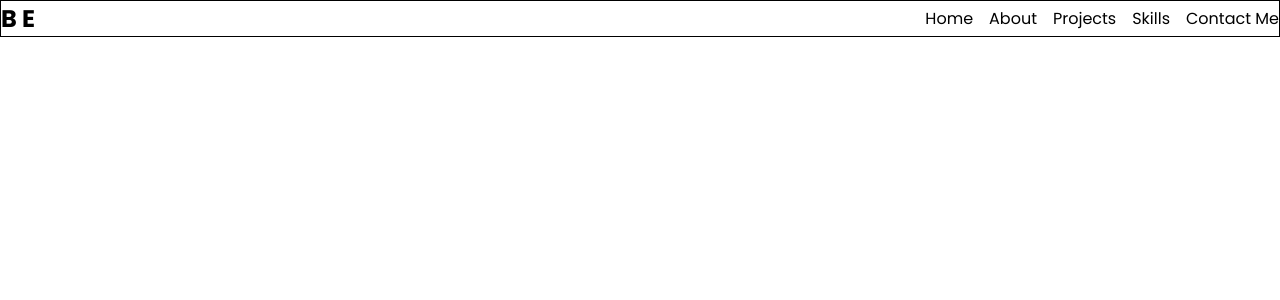
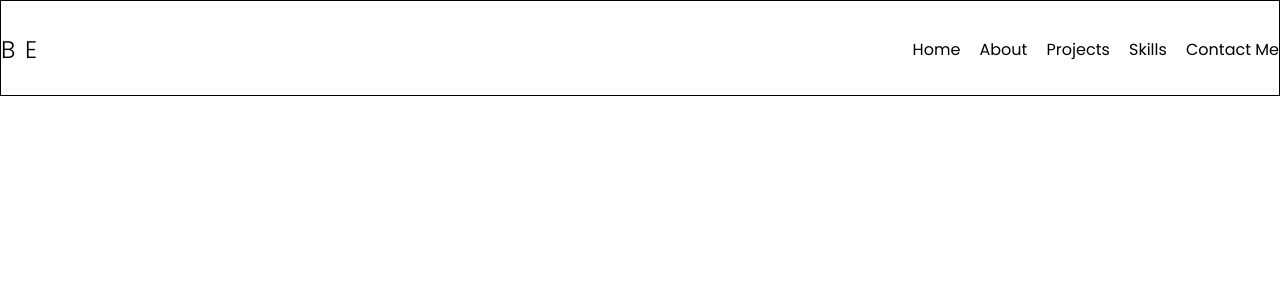
Before and after one commit to billyenglish/billy-portfolio, a React (Vite) app: page / in a window 1280 px wide. Shown: the top 300 px of the page. Built offline with nearby package versions, Linux system fonts and the light colour scheme.

Commit message:
Styling the navigation menu.

```diff
--- a/src/index.css
+++ b/src/index.css
@@ -20,6 +20,7 @@ body {
 
 header {
     border: 1px solid #000;
+    height: 6rem;
 }
 
 /* Navigation Section */
@@ -28,9 +29,20 @@ nav {
     display: flex;
     justify-content: space-between;
     align-items: center;
+    padding: 1rem rem;
+    height: inherit;
 }
 
 .nav-list {
     display: flex;
-    gap: 1rem;
+    gap: 1.2rem;
 }
+
+.nav-list li {
+    font-size: 1rem;
+}
+
+#logo {
+    font-weight: 300;
+    letter-spacing: .1rem;
+}
```
